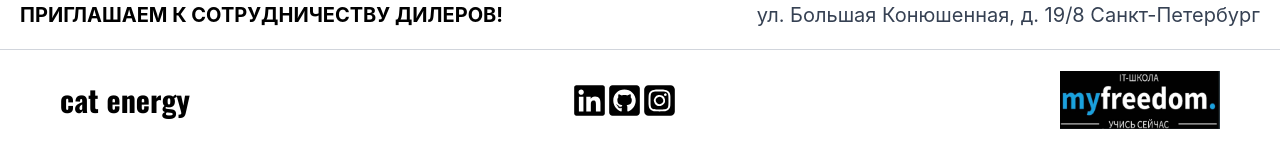
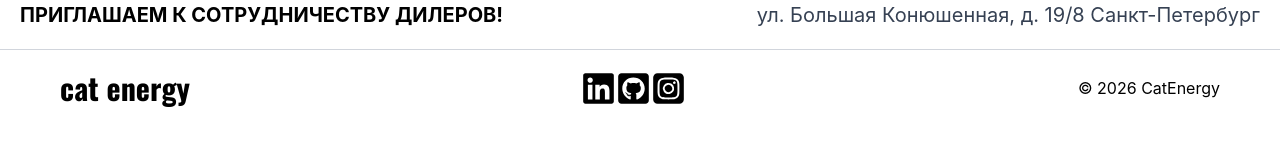
Before and after one commit to Lizonka-spec/CatEnergy, a React (Vite) app: page / in a window 1280 px wide. Shown: the part 1880-2027 px from the top of the page. After the commit the page ends 2006 px from the top, so only its background shows below. Built offline with nearby package versions, Linux system fonts and the light colour scheme; no server answers; sample sign-in values are in the browser's storage; what groq-sdk would draw is missing.

Commit message:
feat: change footer

```diff
--- a/src/shared/ui/FooterButtons.tsx
+++ b/src/shared/ui/FooterButtons.tsx
@@ -37,7 +37,7 @@ export const FooterButtons = () => {
                 </button>
             </div>
             <div className="border-t border-gray-200 w-full flex justify-center py-5 md:border-none md:py-0 md:w-auto">
-                <img src="/MyFreedom.jpg" alt="#" className="w-40 h-15 object-contain" />
+                <span>© 2026 CatEnergy</span>
             </div>
         </div>
     );
```
